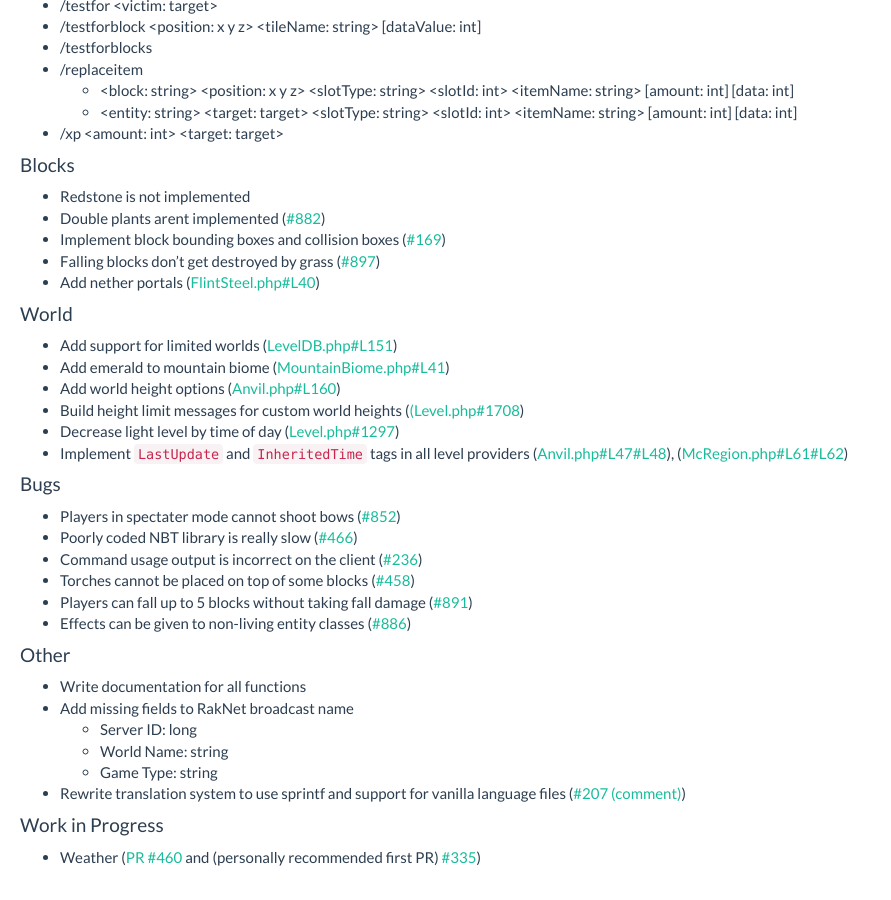
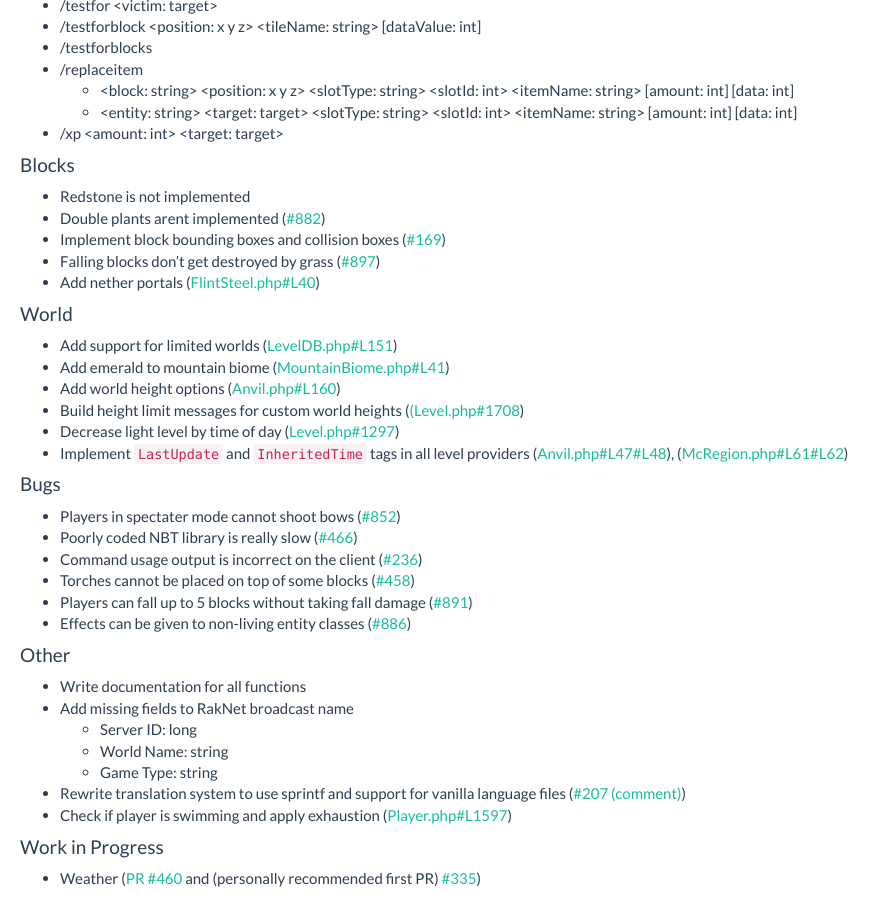
Before and after one commit to GNU-Droid/pe.thediamondyt.tk, a Jekyll site: the page built from _wiki/software/server/softwares/pocketmine/TODO.md, in a window 1280 px wide and 900 px high, scrolled down 651 px. Shown: the whole window, without its empty margins (0-891 px from the left). Built offline with Jekyll 4.4.1, drawn with Linux system fonts in a browser that asks for light colours; before the commit the page ends 1530 px from its top, so only the background shows below that.

Commit message:
Update TODO.md

```diff
--- a/_wiki/software/server/softwares/pocketmine/TODO.md
+++ b/_wiki/software/server/softwares/pocketmine/TODO.md
@@ -66,6 +66,7 @@ A compiled list of all things that arent currently implemented in PocketMine, bu
    * World Name: string
    * Game Type: string
  * Rewrite translation system to use sprintf and support for vanilla language files ([#207 (comment)](https://github.com/pmmp/PocketMine-MP/issues/207#issuecomment-280027871))
+ * Check if player is swimming and apply exhaustion ([Player.php#L1597](https://github.com/pmmp/PocketMine-MP/blob/api3/blocks/src/pocketmine/Player.php#L1597))
 
 #### Work in Progress
  * Weather ([PR #460](https://github.com/pmmp/PocketMine-MP/pull/460) and (personally recommended first PR) [#335](https://github.com/pmmp/PocketMine-MP/pull/335))
```
